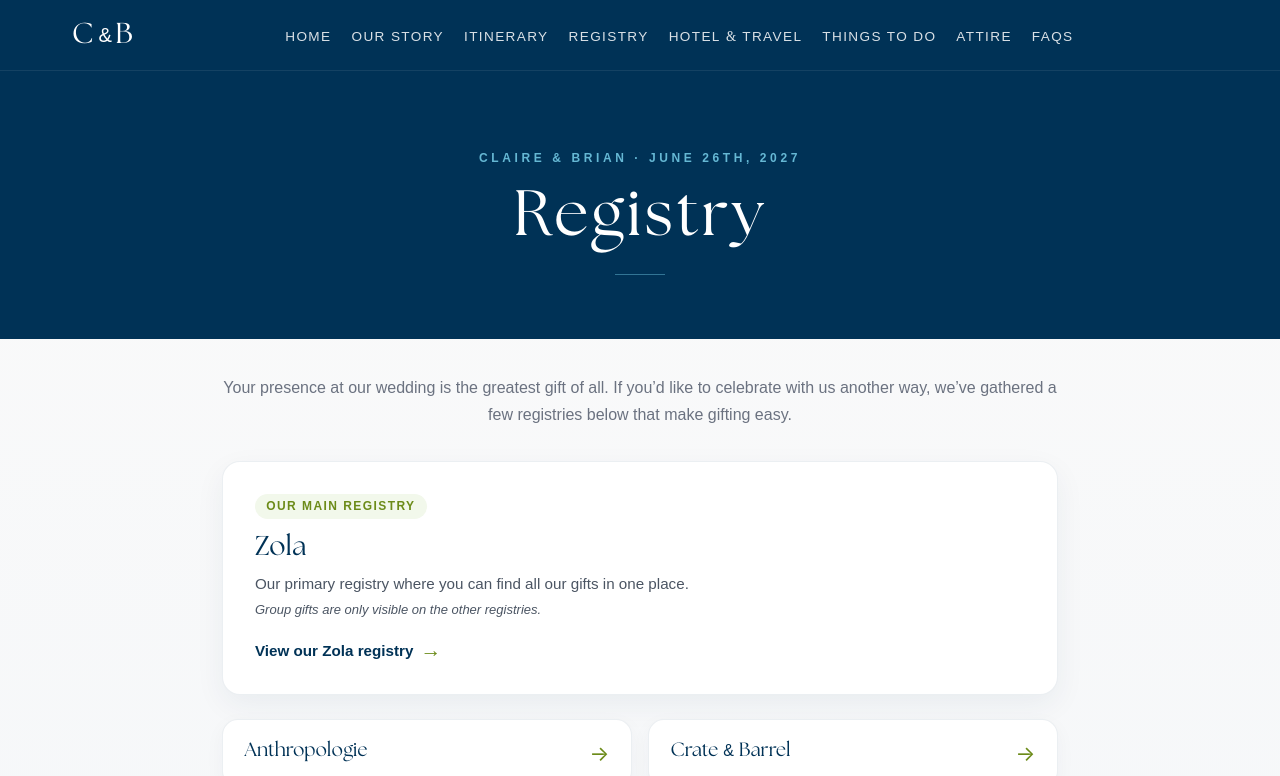
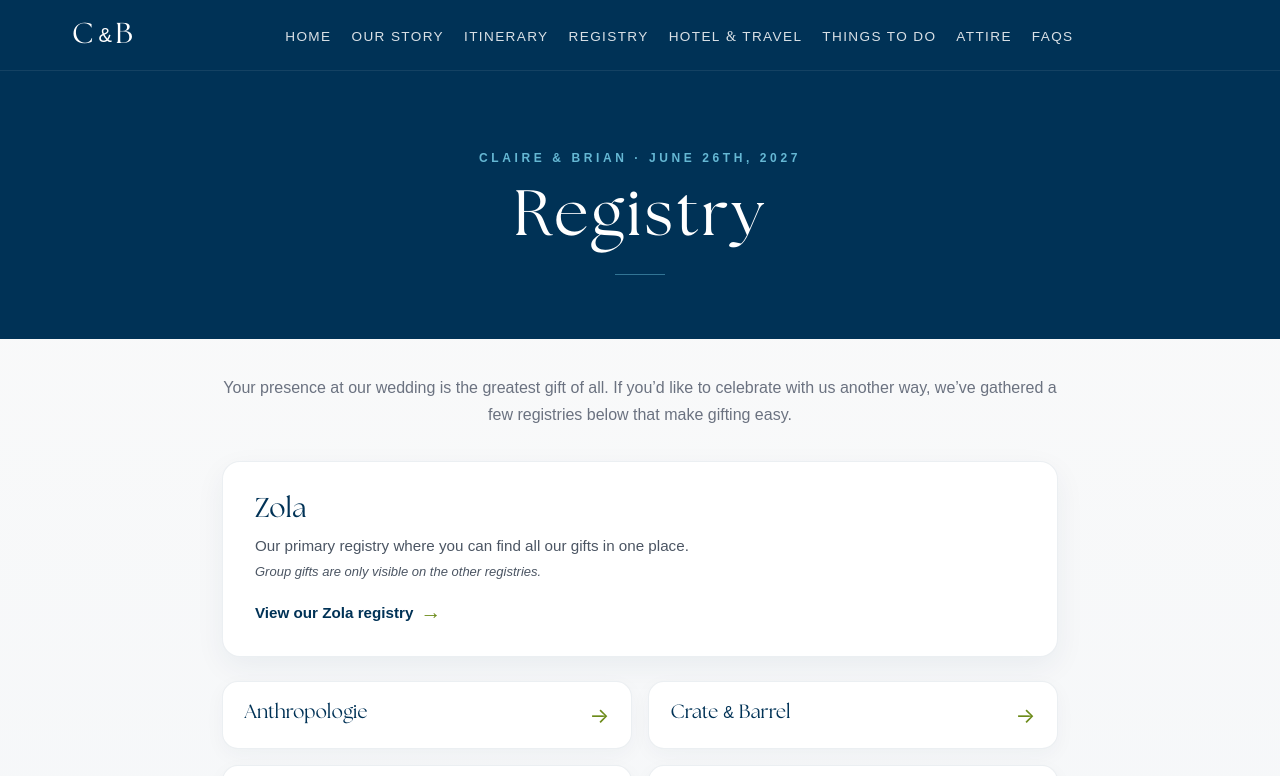
Before and after one commit to claireholmann/ourwedding, a React (Vite) app: page /registry in a window 1280 px wide. Shown: the top 776 px of the page. Built offline with nearby package versions, Linux system fonts and the light colour scheme; a web font is replaced by a local one.

Commit message:
registry

```diff
--- a/src/pages/Registry.jsx
+++ b/src/pages/Registry.jsx
@@ -45,7 +45,6 @@ function Registry() {
         </p>
 
         <div className="registry-feature-card">
-          <div className="registry-feature-badge">Our main registry</div>
           <h2 className="registry-feature-title">Zola</h2>
           <p className="registry-feature-copy">
             Our primary registry where you can find all our gifts in one place. <br></br>
```
